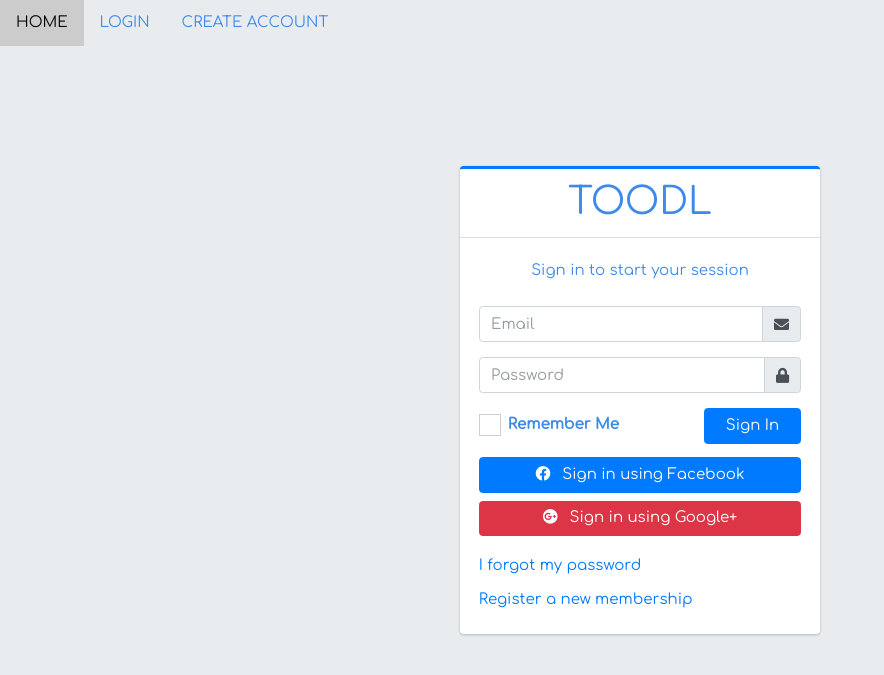
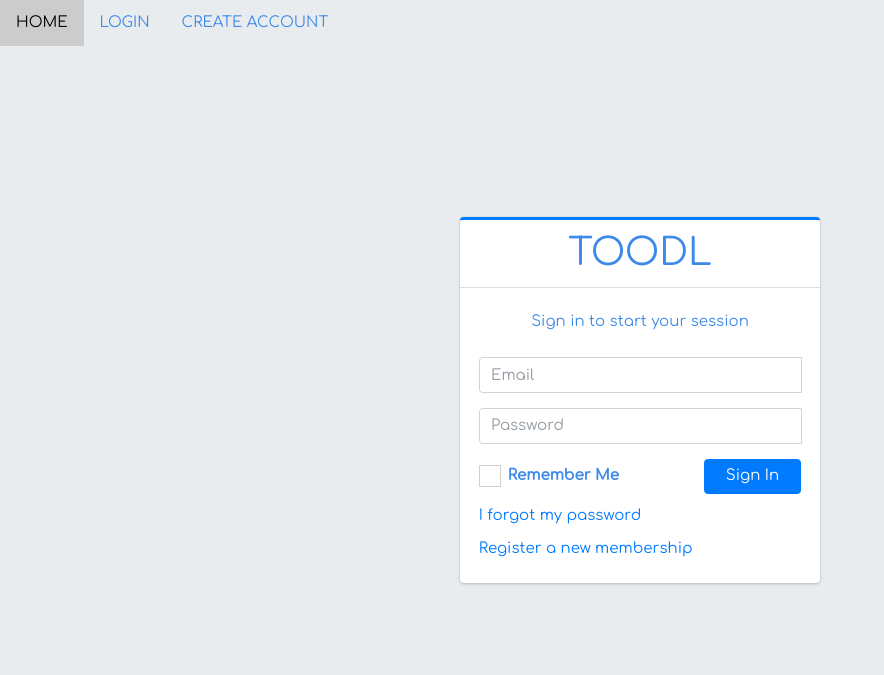
Before and after one commit to Conner-Fulford/toodl, a Django app: page /login/ in a window 1280 px wide. Shown: the top 675 px of the page, without its empty margins (0-884 px from the left). Run offline with Django 4.2, Linux system fonts and the light colour scheme; some libraries are stand-ins or nearby versions.

Commit message:
who needs fa icons anyways?

```diff
--- a/home/templates/login.html
+++ b/home/templates/login.html
@@ -59,17 +59,11 @@
         <div class="input-group mb-3">
           <input type="email" class="form-control" placeholder="Email">
           <div class="input-group-append">
-            <div class="input-group-text">
-              <span class="fas fa-envelope"></span>
-            </div>
           </div>
         </div>
         <div class="input-group mb-3">
           <input type="password" class="form-control" placeholder="Password">
           <div class="input-group-append">
-            <div class="input-group-text">
-              <span class="fas fa-lock"></span>
-            </div>
           </div>
         </div>
         <div class="row">
@@ -89,14 +83,6 @@
         </div>
       </form>
 
-      <div class="social-auth-links text-center mt-2 mb-3">
-        <a href="#" class="btn btn-block btn-primary">
-          <i class="fab fa-facebook mr-2"></i> Sign in using Facebook
-        </a>
-        <a href="#" class="btn btn-block btn-danger">
-          <i class="fab fa-google-plus mr-2"></i> Sign in using Google+
-        </a>
-      </div>
       <!-- /.social-auth-links -->
 
       <p class="mb-1">
```
